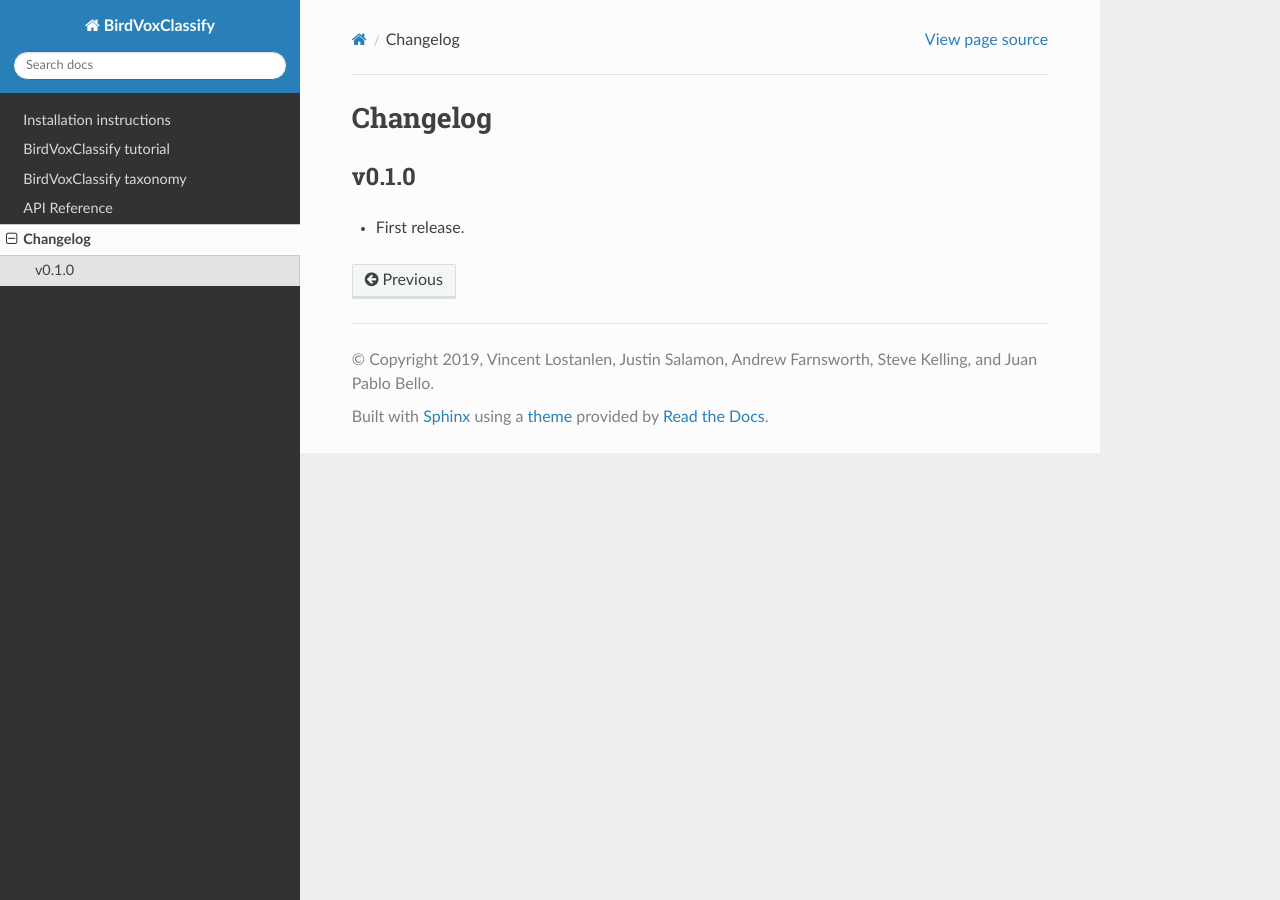
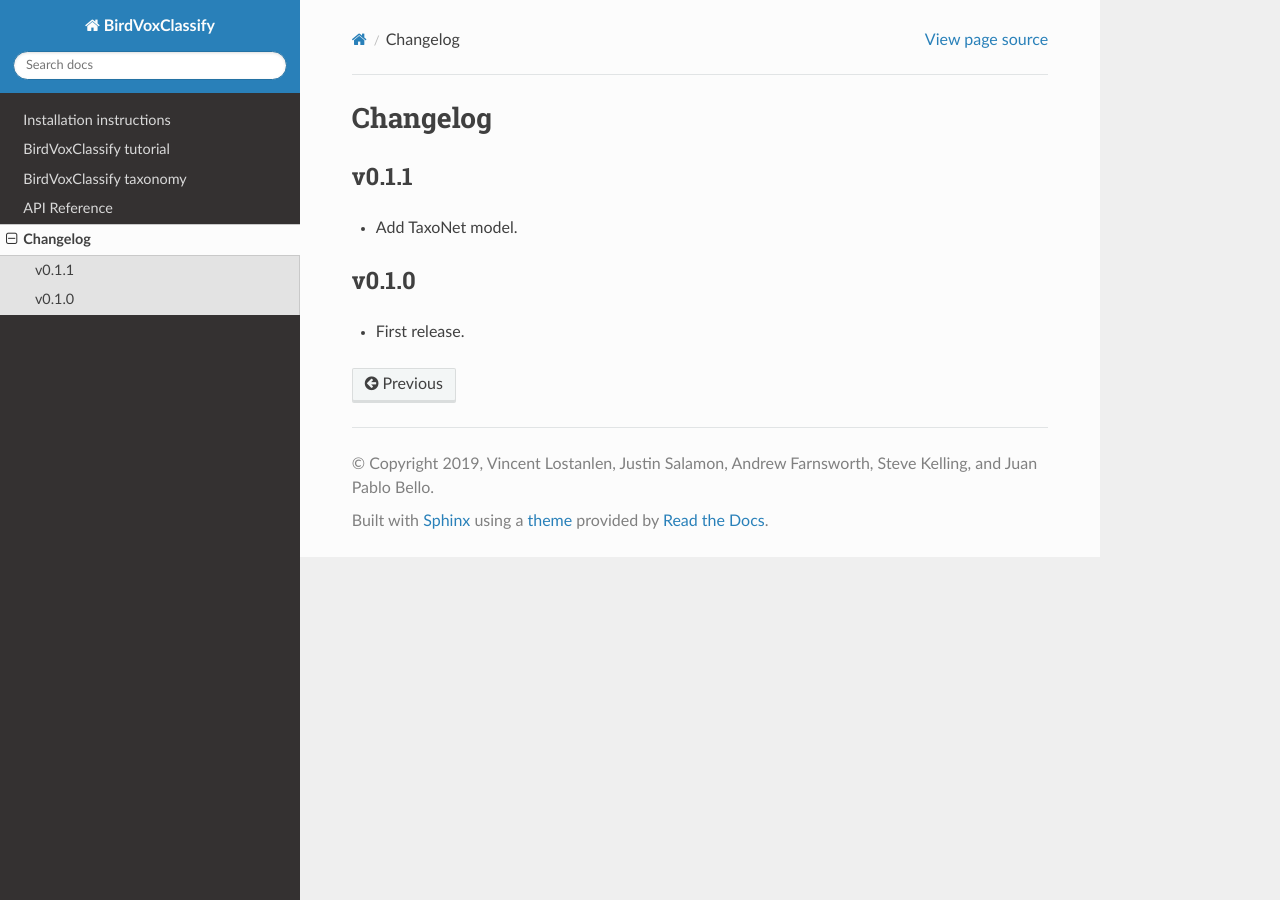
Before and after one commit to BirdVox/birdvoxclassify, a Sphinx documentation site: the page built from docs/changes.rst, in a window 1280 px wide. Built offline with Sphinx 7.4.7 and the Read the Docs theme 2.0.0, drawn with Linux system fonts in a browser that asks for light colours.

Commit message:
Update changelog

```diff
--- a/docs/changes.rst
+++ b/docs/changes.rst
@@ -3,6 +3,10 @@
 Changelog
 ---------
 
+v0.1.1
+~~~~~~
+- Add TaxoNet model.
+
 v0.1.0
 ~~~~~~
 - First release.
```
